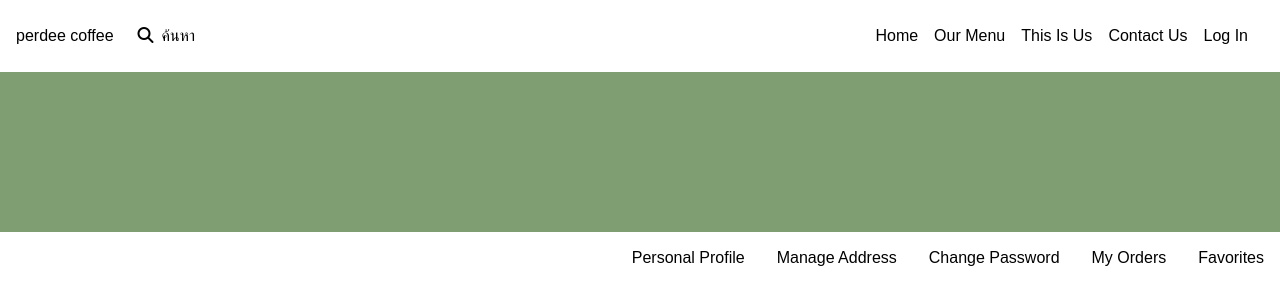
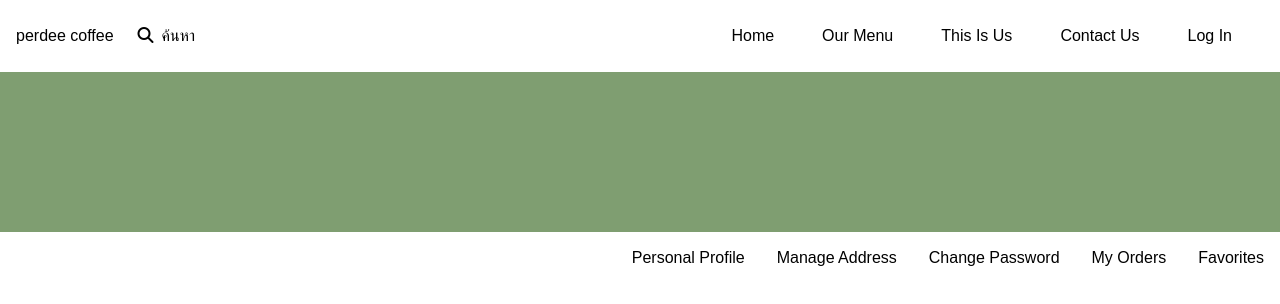
Before and after one commit to 9OAT0/Front-req, a Nuxt app: page /pages2 in a window 1280 px wide. Shown: the top 304 px of the page. Built offline with nearby package versions, Linux system fonts and the light colour scheme.

Commit message:
page 2.01

```diff
--- a/pages/pages2.vue
+++ b/pages/pages2.vue
@@ -13,11 +13,11 @@
         </div>
         <div class="flex items-center">
             <ul class="list-none m-0 p-0 gap-4">
-                <li class="inline mr-4"><a href="#home" class=" decoration-gray-50">Home</a></li>
-                <li class="inline mr-4"><a href="#menu" class=" decoration-gray-50">Our Menu</a></li>
-                <li class="inline mr-4"><a href="#about" class=" decoration-gray-50">This Is Us</a></li>
-                <li class="inline mr-4"><a href="#contact" class=" decoration-gray-50">Contact Us</a></li>
-                <li class="inline mr-4"><a href="/Profile" class=" decoration-gray-50">Log In</a></li>
+                <li class="inline mr-4 transition-all duration-300 hover:bg-gray-500 hover:border-b hover:border-black pt-4 pb-4 pl-4 pr-4 hover:bg-opacity-20"><a href="#home" class=" decoration-gray-50">Home</a></li>
+                <li class="inline mr-4 transition-all duration-300 hover:bg-gray-500 hover:border-b hover:border-black pt-4 pb-4 pl-4 pr-4 hover:bg-opacity-20"><a href="#menu" class=" decoration-gray-50">Our Menu</a></li>
+                <li class="inline mr-4 transition-all duration-300 hover:bg-gray-500 hover:border-b hover:border-black pt-4 pb-4 pl-4 pr-4 hover:bg-opacity-20"><a href="#about" class=" decoration-gray-50">This Is Us</a></li>
+                <li class="inline mr-4 transition-all duration-300 hover:bg-gray-500 hover:border-b hover:border-black pt-4 pb-4 pl-4 pr-4 hover:bg-opacity-20"><a href="#contact" class=" decoration-gray-50">Contact Us</a></li>
+                <li class="inline mr-4 transition-all duration-300 hover:bg-gray-500 hover:border-b hover:border-black pt-4 pb-4 pl-4 pr-4 hover:bg-opacity-20"><a href="/Profile" class=" decoration-gray-50">Log In</a></li>
             </ul>
         </div>
     </div>
```
